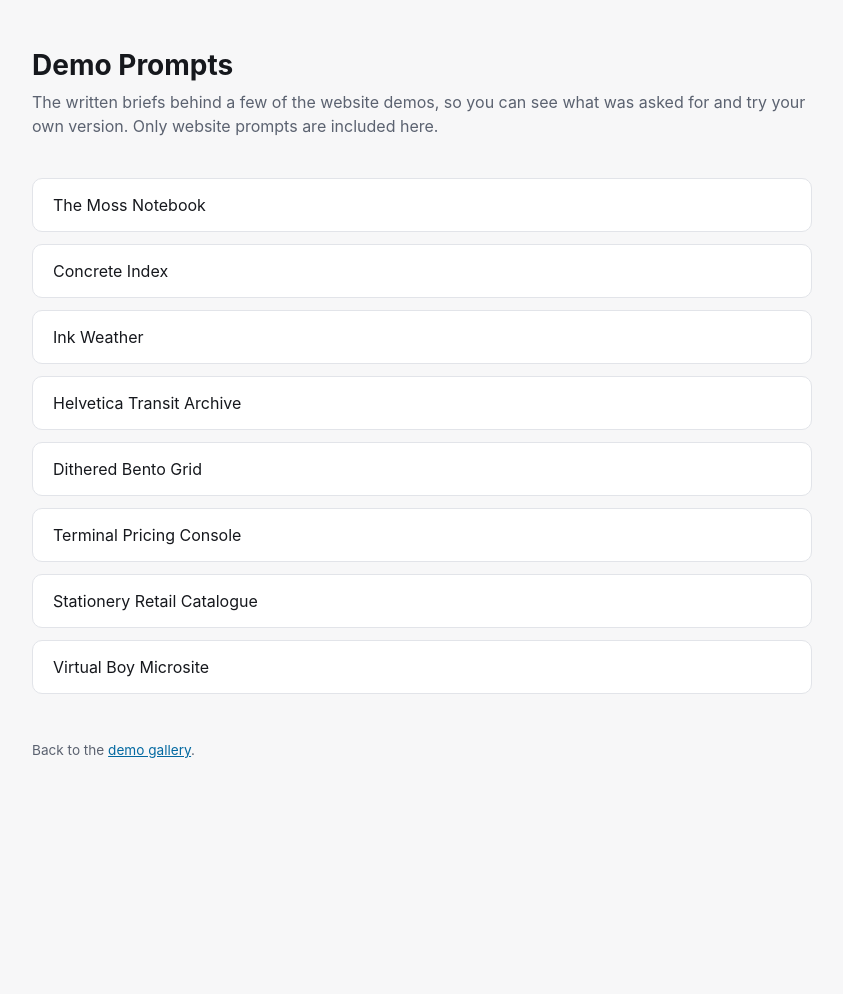
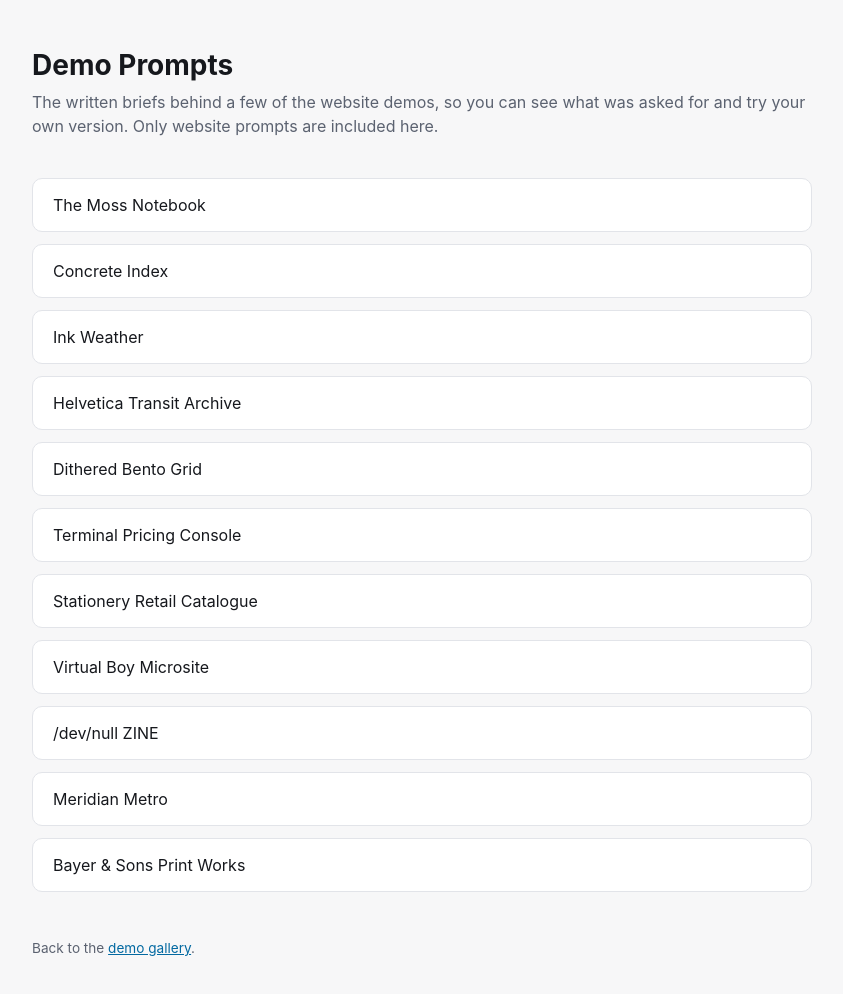
Before and after one commit to loktar00/qwen3-8-27b-demos, a plain HTML site: page prompts/index.html in a window 1280 px wide. Shown: the whole page, without its empty margins (218-1061 px from the left). Before the commit the page ends 822 px from the top, so only its background shows below. Drawn offline with Linux system fonts and the light colour scheme.

Commit message:
Publish prompts for the three part-3 commissioned demos

```diff
--- a/prompts/index.html
+++ b/prompts/index.html
@@ -92,6 +92,9 @@
     <li><a href="saas-pricing-terminal.md">Terminal Pricing Console</a></li>
     <li><a href="stationery-retail-catalogue.md">Stationery Retail Catalogue</a></li>
     <li><a href="virtual-boy-website.md">Virtual Boy Microsite</a></li>
+    <li><a href="website-terminal-zine.md">/dev/null ZINE</a></li>
+    <li><a href="website-metro-transit.md">Meridian Metro</a></li>
+    <li><a href="website-1bit-dither-site.md">Bayer &amp; Sons Print Works</a></li>
   </ul>
   <footer>
     Back to the <a href="../">demo gallery</a>.
```
Also changed, not shown: 3 other files.
